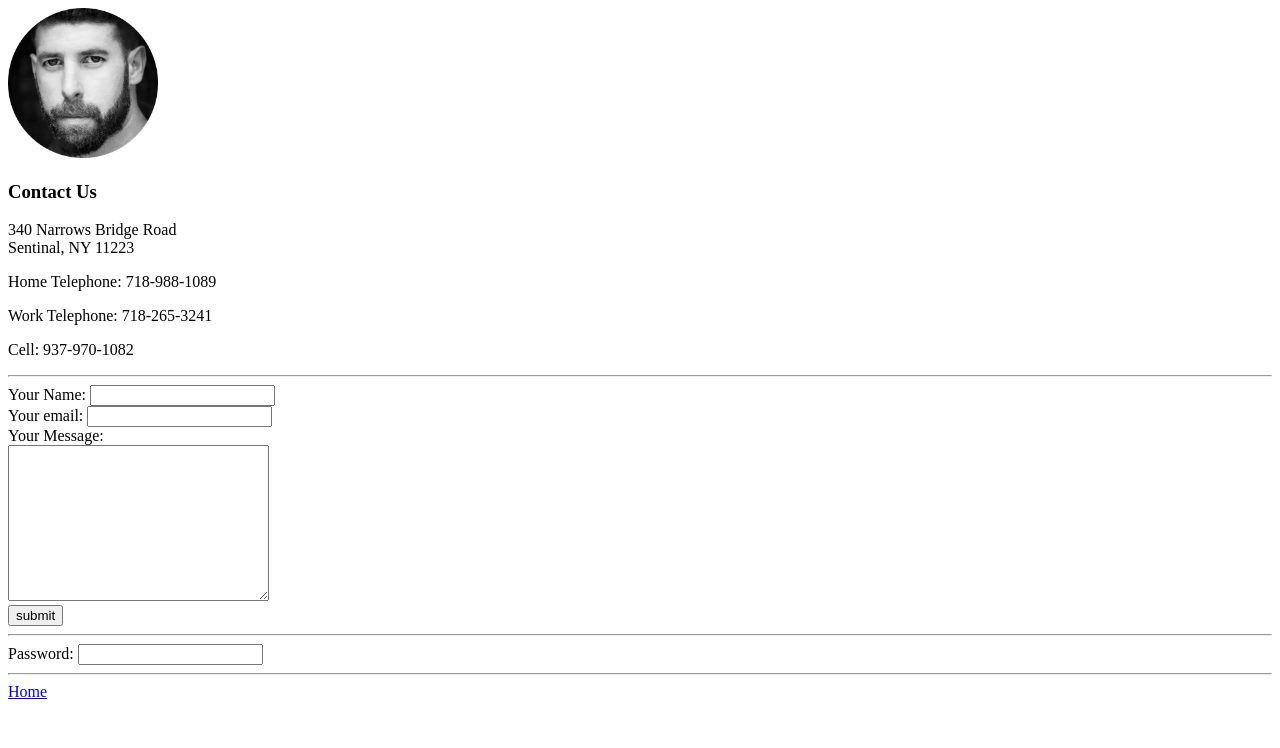
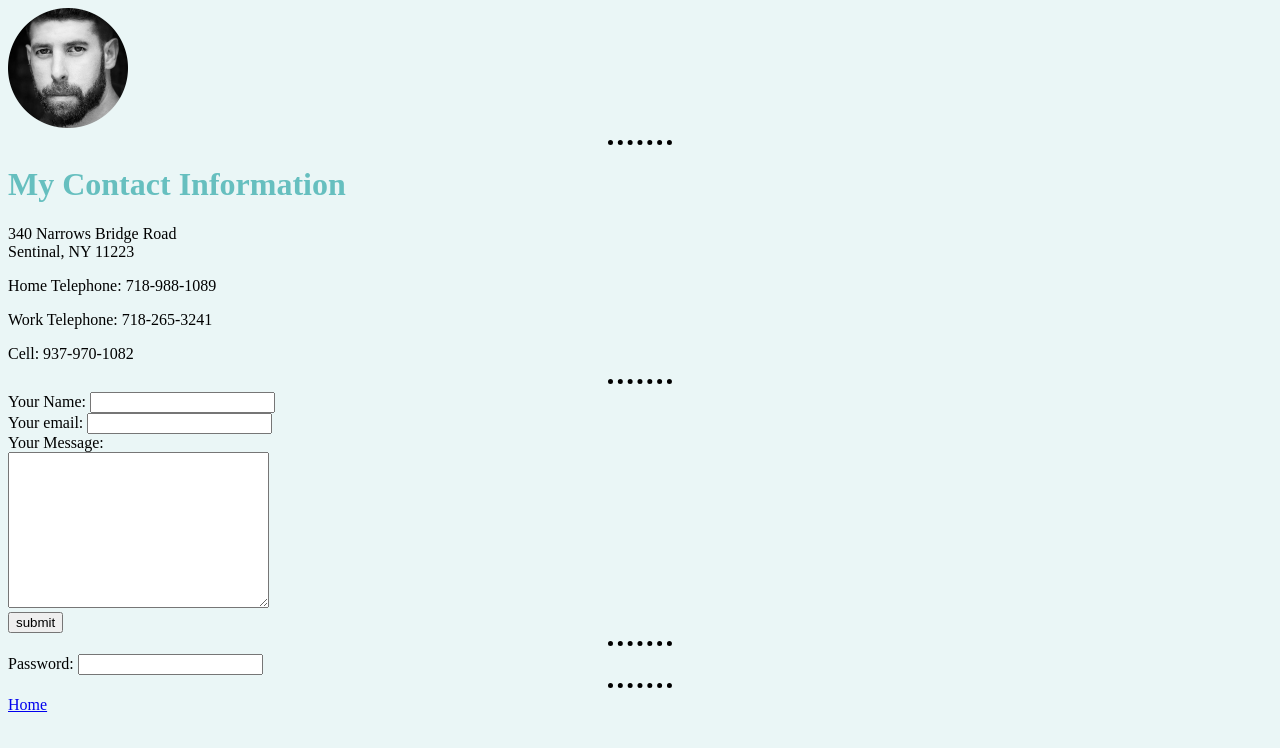
Before and after one commit to DanIggy/CV, a plain HTML site: page contact.html in a window 1280 px wide. Drawn offline with Linux system fonts and the light colour scheme.

Commit message:
Add files via upload

```diff
--- a/contact.html
+++ b/contact.html
@@ -4,11 +4,13 @@
 <head>
   <meta charset="utf-8">
   <title>Contact us</title>
+  <link rel="stylesheet" href="css/styles.css">
 </head>
 
 <body>
-  <img src="images\dsobobuono-modified.png" alt="My profile pic" width="150" height="150" />
-  <h3>Contact Us</h3>
+  <img src="images\dsobobuono-modified.png" alt="My profile pic"/>
+  <hr>
+  <h1>My Contact Information</h1>
   <p>340 Narrows Bridge Road<br>
     Sentinal, NY 11223</p>
   <p>Home Telephone: 718-988-1089</p>
```
